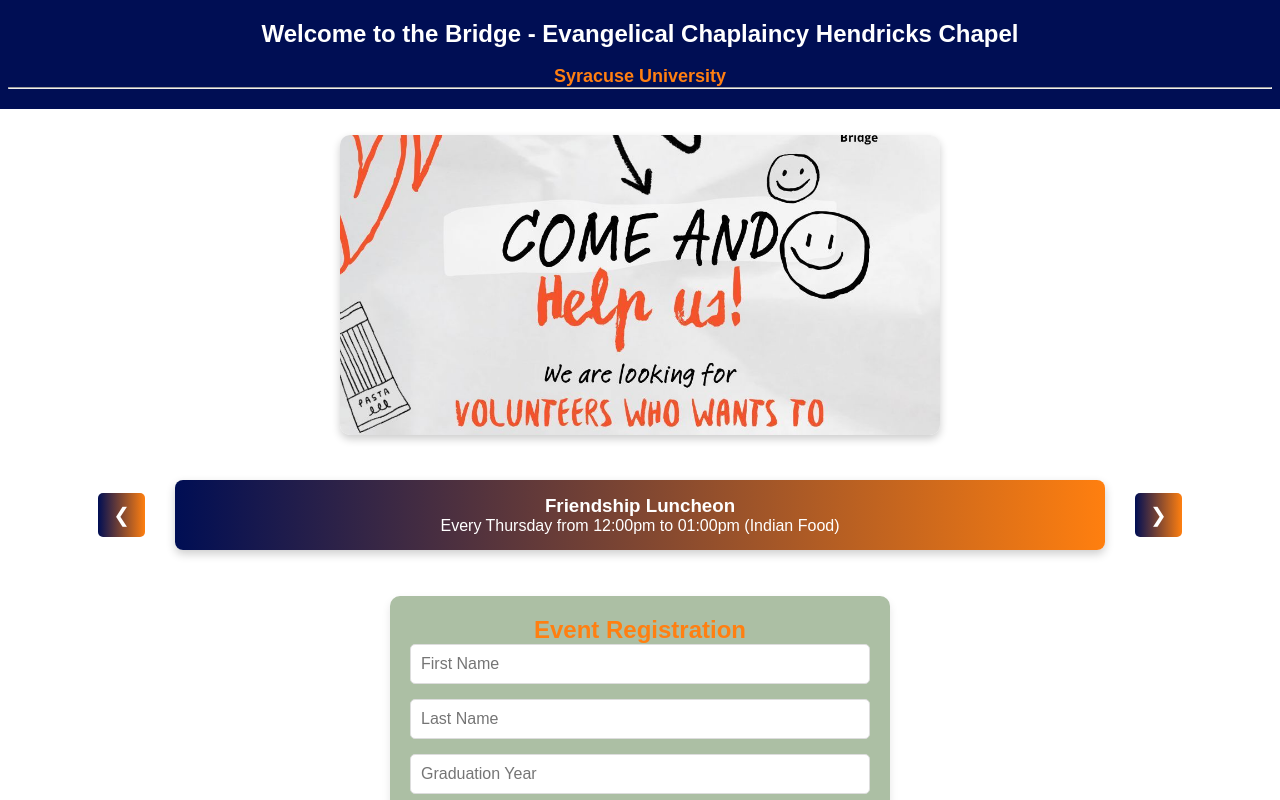
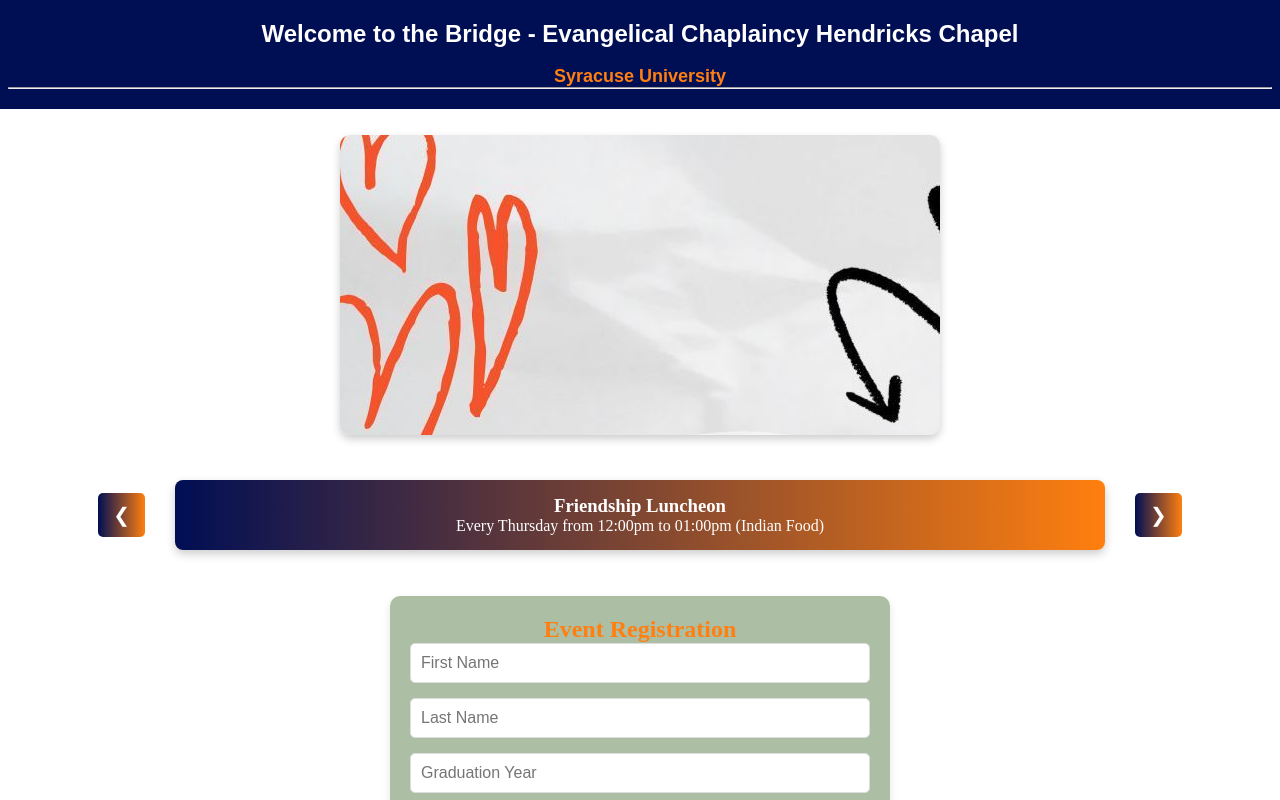
Before and after one commit to Jonathan3712/Hendricks_Chapel, a React (Create React App) app in the folder frontend/: page / in a window 1280 px wide. Shown: the top 800 px of the page. Built offline with nearby package versions, Linux system fonts and the light colour scheme.

Commit message:
Updated frontend and backend

```diff
--- a/frontend/src/App.css
+++ b/frontend/src/App.css
@@ -1,7 +1,7 @@
-.App {
+/* .App {
   text-align: center;
   font-family: Arial, sans-serif;
   background-color: #f76900;
   color: #000e54;
   padding: 3px;
-}
+} */
--- a/frontend/src/components/Style.css
+++ b/frontend/src/components/Style.css
@@ -62,18 +62,18 @@
 
   }
 
+  .event-image {
+    width: 100%;
+    aspect-ratio: 16/9; /* Automatically resizes the height based on width */
+    object-fit: cover;
+    border-radius: 8px;
+  }
   /* .slide-image {
     width: 100%;
-    height: 100%;
-    object-fit: fill;
-    transition: opacity 1s ease-in-out;
+    height: 400px; /* Adjust the height as needed *
+    object-fit: cover; /* Maintains aspect ratio, fills container *
+    border-radius: 8px;
   } */
-  .slide-image {
-    width: 100%;
-    height: 400px; /* Adjust the height as needed */
-    object-fit: cover; /* Maintains aspect ratio, fills container */
-    border-radius: 8px;
-  }
 /* EventSlider.js */
   .event-slider-container {
     display: flex;
```
